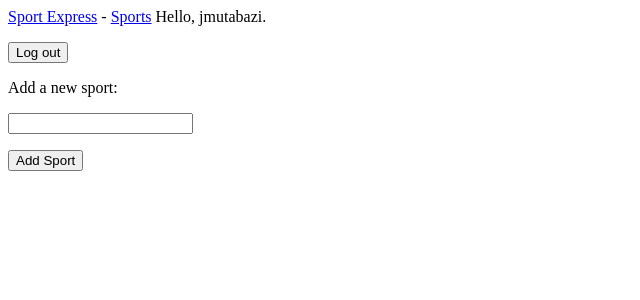
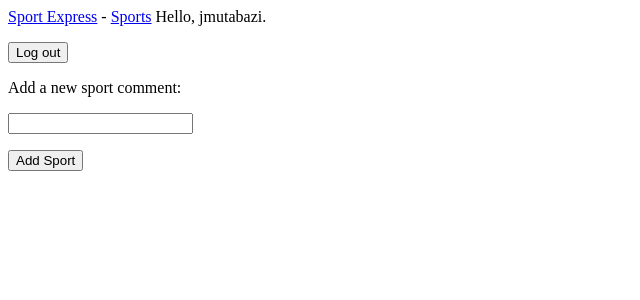
Before and after one commit to Eben-123/SportExpress, a Django app: page /new_sport/ in a window 1280 px wide. Shown: the top 300 px of the page, without its empty margins (0-640 px from the left). Run offline with Django 5.2, Linux system fonts and the light colour scheme; a user stored in the database is signed in.

Commit message:
Update new_sport.html

```diff
--- a/sport_tracker/templates/sport_tracker/new_sport.html
+++ b/sport_tracker/templates/sport_tracker/new_sport.html
@@ -1,7 +1,7 @@
 {% extends "sport_tracker/base.html" %}
 
 {% block content %}
-  <p>Add a new sport:</p>
+  <p>Add a new sport comment:</p>
 
   <form action="{% url 'sport_tracker:new_sport' %}" method='post'>
     {% csrf_token %}
```
